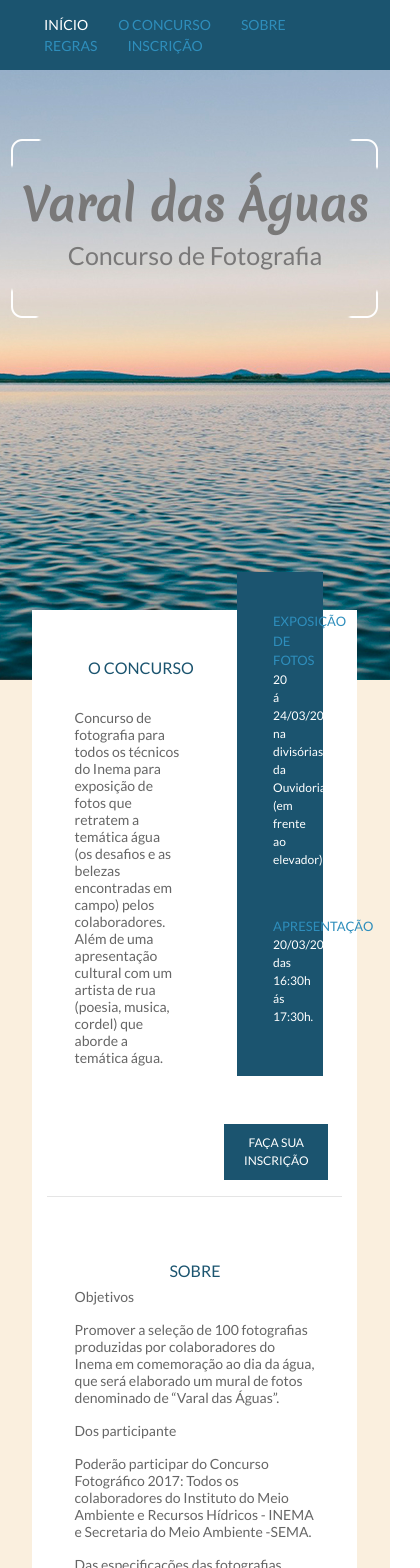
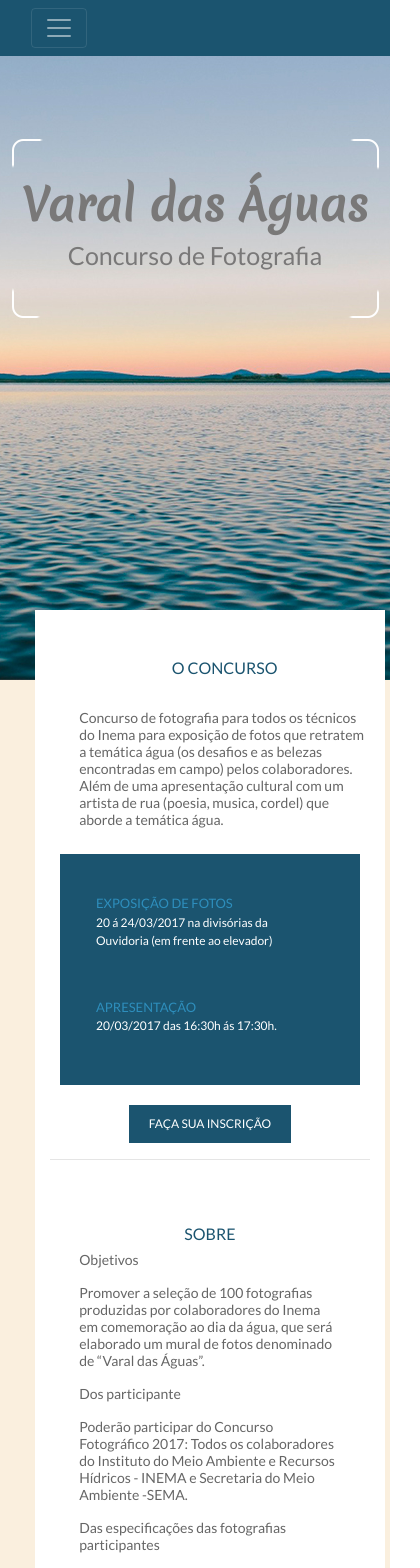
Before and after one commit to leosena777/desafio-inema-varal-das-aguas, a React (Create React App) app in the folder frontend/: page / in a window 390 px wide. Shown: the top 1568 px of the page, 420 px wide, since content can reach past the window. Built offline with nearby package versions, Linux system fonts and the light colour scheme.

Commit message:
Responsivo + correção + otimização

```diff
--- a/frontend/public/index.html
+++ b/frontend/public/index.html
@@ -20,6 +20,11 @@
       href="https://fonts.googleapis.com/css?family=Merienda"
       rel="stylesheet"
     />
+    <!-- icones -->
+    <link
+      rel="stylesheet"
+      href="https://cdnjs.cloudflare.com/ajax/libs/font-awesome/4.7.0/css/font-awesome.min.css"
+    />
 
     <title>React App</title>
   </head>
--- a/frontend/src/components/Footer.js
+++ b/frontend/src/components/Footer.js
@@ -4,7 +4,7 @@ import logoInema from "../images/logo-inema.jpg";
 const Footer = () => (
   <footer>
     <div className="row">
-      <img src={logoInema} />
+      <img src={logoInema} alt="logo inema" />
     </div>
   </footer>
 );
--- a/frontend/src/components/Header.js
+++ b/frontend/src/components/Header.js
@@ -1,43 +1,49 @@
 import React from "react";
+import Navbar from "react-bootstrap/Navbar";
+import Nav from "react-bootstrap/Nav";
 
-const MenuTop = () => (
-  <div className="menu-topo clearfix">
-    <div className="container">
-      <div className="row">
-        <div className="col-md-10 offset-md-1">
-          <nav>
-            <ul className="list-unstyled m-0">
-              <li>
-                <a href="#" className="active">
-                  INÍCIO
-                </a>
-              </li>
-              <li>
-                <a href="#"> O CONCURSO </a>
-              </li>
-              <li>
-                <a href="#"> SOBRE </a>
-              </li>
-              <li>
-                <a href="#"> REGRAS </a>
-              </li>
-              <li>
-                <a href="#"> INSCRIÇÃO </a>
-              </li>
-            </ul>
-          </nav>
+class MenuTop extends React.Component {
+  modalInscricao() {
+    console.log("inscricao");
+  }
+
+  render() {
+    return (
+      <div className="menu-topo clearfix">
+        <div className="container" id="inicio">
+          <Navbar
+            collapseOnSelect
+            className="navbar-expand-md"
+            expand="lg"
+            variant="dark"
+          >
+            <Navbar.Toggle aria-controls="responsive-navbar-nav" />
+            <Navbar.Collapse id="responsive-navbar-nav">
+              <Nav className="mr-auto">
+                <Nav.Link href="#inicio">ÍNICIO</Nav.Link>
+                <Nav.Link href="#concurso">O CONCURSO </Nav.Link>
+                <Nav.Link href="#sobre">SOBRE</Nav.Link>
+                <Nav.Link href="#regras">REGRAS</Nav.Link>
+                <Nav.Link href="#inscricao" onClick={this.modalInscricao}>
+                  INSCRIÇÃO
+                </Nav.Link>
+              </Nav>
+            </Navbar.Collapse>
+          </Navbar>
         </div>
       </div>
-    </div>
-  </div>
-);
+    );
+  }
+}
 
 const Header = () => (
   <header>
     <MenuTop />
-    <div className="box-logo">
-      <h1>Varal das Águas</h1>
-      <h2>Concurso de Fotografia</h2>
+    <div className="container">
+      <div className="box-logo">
+        <h1>Varal das Águas</h1>
+        <h2>Concurso de Fotografia</h2>
+      </div>
     </div>
   </header>
 );
--- a/frontend/src/components/MainContent.js
+++ b/frontend/src/components/MainContent.js
@@ -4,11 +4,6 @@ import Button from "react-bootstrap/Button";
 import Form from "react-bootstrap/Form";
 import Row from "react-bootstrap/Row";
 import Col from "react-bootstrap/Col";
-
-function modalInscricao(e) {
-  e.preventDefault();
-  console.log("The link was clicked.");
-}
 
 class Boxinfo extends React.Component {
   constructor(props, context) {
@@ -47,6 +42,7 @@ class Boxinfo extends React.Component {
                       type="text"
                       name="nome"
                       placeholder="Insira seu nome"
+                      required
                     />
                   </Form.Group>
                 </Col>
@@ -57,6 +53,7 @@ class Boxinfo extends React.Component {
                       type="text"
                       name="nomefoto"
                       placeholder="Insira o nome da foto"
+                      required
                     />
                   </Form.Group>
                 </Col>
@@ -70,6 +67,7 @@ class Boxinfo extends React.Component {
                       type="text"
                       name="local"
                       placeholder="Insira o local da foto"
+                      required
                     />
                   </Form.Group>
                 </Col>
@@ -80,6 +78,7 @@ class Boxinfo extends React.Component {
                       type="text"
                       name="nomefoto"
                       placeholder="MM/DD/YYYY"
+                      required
                     />
                   </Form.Group>
                 </Col>
@@ -93,6 +92,7 @@ class Boxinfo extends React.Component {
                       type="file"
                       name="nomefoto"
                       placeholder="MM/DD/YYYY"
+                      required
                     />
                   </Form.Group>
                 </Col>
@@ -158,6 +158,7 @@ class Boxinfo extends React.Component {
                 <Form.Check
                   type="checkbox"
                   label="Eu li e concordo com o s termos"
+                  required
                 />
               </Form.Group>
 
@@ -169,7 +170,6 @@ class Boxinfo extends React.Component {
             </Form>
           </Modal.Body>
         </Modal>
-
         <div className="box-info">
           <div className="box-blue">
             <div className="titulo">EXPOSIÇÃO DE FOTOS </div>
@@ -199,10 +199,10 @@ const MainContent = () => (
           <div className="row">
             <div className="mainContainer col-10 offset-1">
               <div className="row">
-                <div className="col-6 offset-1 mt-5">
+                <div className="col-md-6 offset-1 mt-5">
                   <h1>O CONCURSO</h1>
                   <div className="row">
-                    <p className="mt-4 col-10">
+                    <p className="mt-4 col-md-10" id="concurso">
                       Concurso de fotografia para todos os técnicos do Inema
                       para exposição de fotos que retratem a temática água (os
                       desafios e as belezas encontradas em campo) pelos
@@ -212,14 +212,14 @@ const MainContent = () => (
                     </p>
                   </div>
                 </div>
-                <div className="col-4">
+                <div className="col-md-4">
                   <Boxinfo />
                 </div>
               </div>
               <hr />
               <div className="row">
                 <div className="col-10 offset-1 mt-5">
-                  <h1>SOBRE</h1>
+                  <h1 id="sobre">SOBRE</h1>
                   <p>Objetivos</p>
                   <p>
                     Promover a seleção de 100 fotografias produzidas por
@@ -254,7 +254,7 @@ const MainContent = () => (
 
               <div className="row">
                 <div className="col-10 offset-1 mt-5">
-                  <h1>REGRAS</h1>
+                  <h1 id="regras">REGRAS</h1>
                   <p>
                     Todas as fotos que retrate da temática água (tais como
                     situação de secas ou excedentes hídricos, as belezas e os
--- a/frontend/src/styles/App.scss
+++ b/frontend/src/styles/App.scss
@@ -6,31 +6,31 @@ body {
 }
 .container {
   max-width: 980px;
+  min-width: 420px;
 }
 
 .menu-topo {
   background: $primary;
-  padding: 14px;
   position: fixed;
   width: 100%;
   z-index: 10;
-  ul {
-    display: block;
-    li {
-      float: left;
+  #responsive-navbar-nav {
+    min-height: 35px;
+    .navbar-nav {
+      padding: 7px;
       a {
-        color: $secondary;
+        color: $secondary !important;
         display: block;
         padding: 0px 15px;
         text-decoration: none;
         font-size: 14px;
         @include animate;
         &:hover {
-          color: #fff;
+          color: #fff !important;
         }
       }
       .active {
-        color: #fff;
+        color: #fff !important;
       }
     }
   }
@@ -149,3 +149,20 @@ footer {
     }
   }
 }
+
+@media screen and (max-width: 768px) {
+  main {
+    .box-info {
+      .box-blue {
+        margin: 0px;
+        max-width: 300px;
+        margin: 10px auto 0px auto;
+      }
+      .box-bt {
+        button {
+          margin-top: 20px !important;
+        }
+      }
+    }
+  }
+}
```
